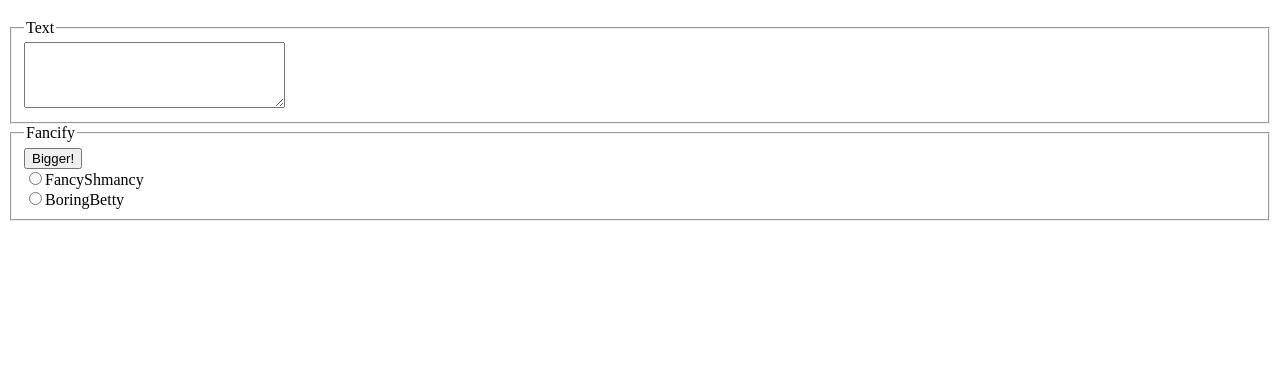
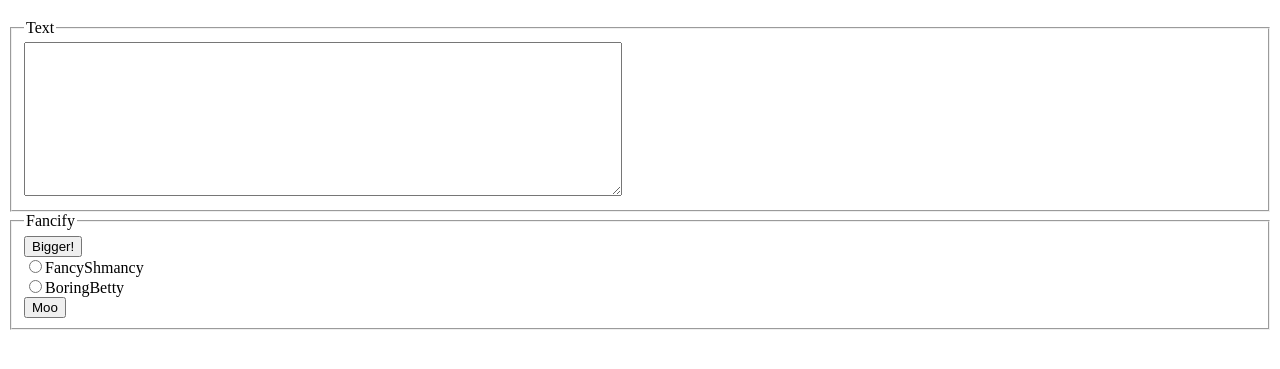
Before and after one commit to anhminh34/193A, a website: page fancifymytext.html in a window 1280 px wide. Both pictures are taken after a click on the button "Bigger!". Shown: the part 61-430 px from the top of the page. Drawn offline with Linux system fonts and the light colour scheme.

Commit message:
Add files via upload

```diff
--- a/fancifymytext.html
+++ b/fancifymytext.html
@@ -4,7 +4,7 @@
 		<title>Fancify Shamcify</title>
 
 		<!-- link to your script file here -->
-
+		<script src="fancifymytext.js" defer></script>
 
 	</head>
 
@@ -15,14 +15,15 @@
 		<!-- Your UI controls go here -->
 		<fieldset>
 			<legend>Text</legend>
-			<textarea rows="4" cols="30"></textarea>
+			<textarea id="user-text" rows="4" cols="30"></textarea>
 		</fieldset>
 
 		<fieldset>
 			<legend>Fancify</legend>
-			<button>Bigger!</button><br>
-			<input type="radio" name="fanciness" value="fancy">FancyShmancy<br>
-			<input type="radio" name="fanciness" value="boring">BoringBetty
+			<button type="button" id="bigger-btn" onclick="makeTextBigger()">Bigger!</button><br>
+			<label><input type="radio" id="fancy-radio" name="fanciness" value="fancy" onchange="toggleFanciness()">FancyShmancy</label><br>
+			<label><input type="radio" id="boring-radio" name="fanciness" value="boring" onchange="toggleFanciness()">BoringBetty</label><br>
+			<button type="button" id="moo-btn" onclick="addMoo()">Moo</button>
 		</fieldset>
 
 	</body>
--- /dev/null
+++ b/fancifymytext.js
@@ -0,0 +1,51 @@
+function makeTextBigger() {
+	const textArea = document.getElementById("user-text");
+	if (textArea) {
+		textArea.style.fontSize = "24pt";
+	}
+}
+
+function toggleFanciness() {
+	alert("Style toggled!");
+
+	const textArea = document.getElementById("user-text");
+	const fancyRadio = document.getElementById("fancy-radio");
+
+	if (!textArea || !fancyRadio) {
+		return;
+	}
+
+	if (fancyRadio.checked) {
+		textArea.style.fontWeight = "bold";
+		textArea.style.color = "blue";
+		textArea.style.textDecoration = "underline";
+	} else {
+		textArea.style.fontWeight = "normal";
+		textArea.style.color = "";
+		textArea.style.textDecoration = "none";
+	}
+}
+
+function addMoo() {
+	const textArea = document.getElementById("user-text");
+	if (!textArea) {
+		return;
+	}
+
+	const upperText = textArea.value.toUpperCase();
+	const sentences = upperText.split(".");
+	const transformed = sentences.map((sentence) => {
+		const trimmed = sentence.trim();
+		if (!trimmed) {
+			return "";
+		}
+
+		const words = trimmed.split(/\s+/);
+		const lastIndex = words.length - 1;
+		words[lastIndex] = `${words[lastIndex]}-Moo`;
+		return words.join(" ");
+	});
+
+	const result = transformed.filter((s) => s !== "").join(". ");
+	textArea.value = result ? `${result}.` : "";
+}
```
